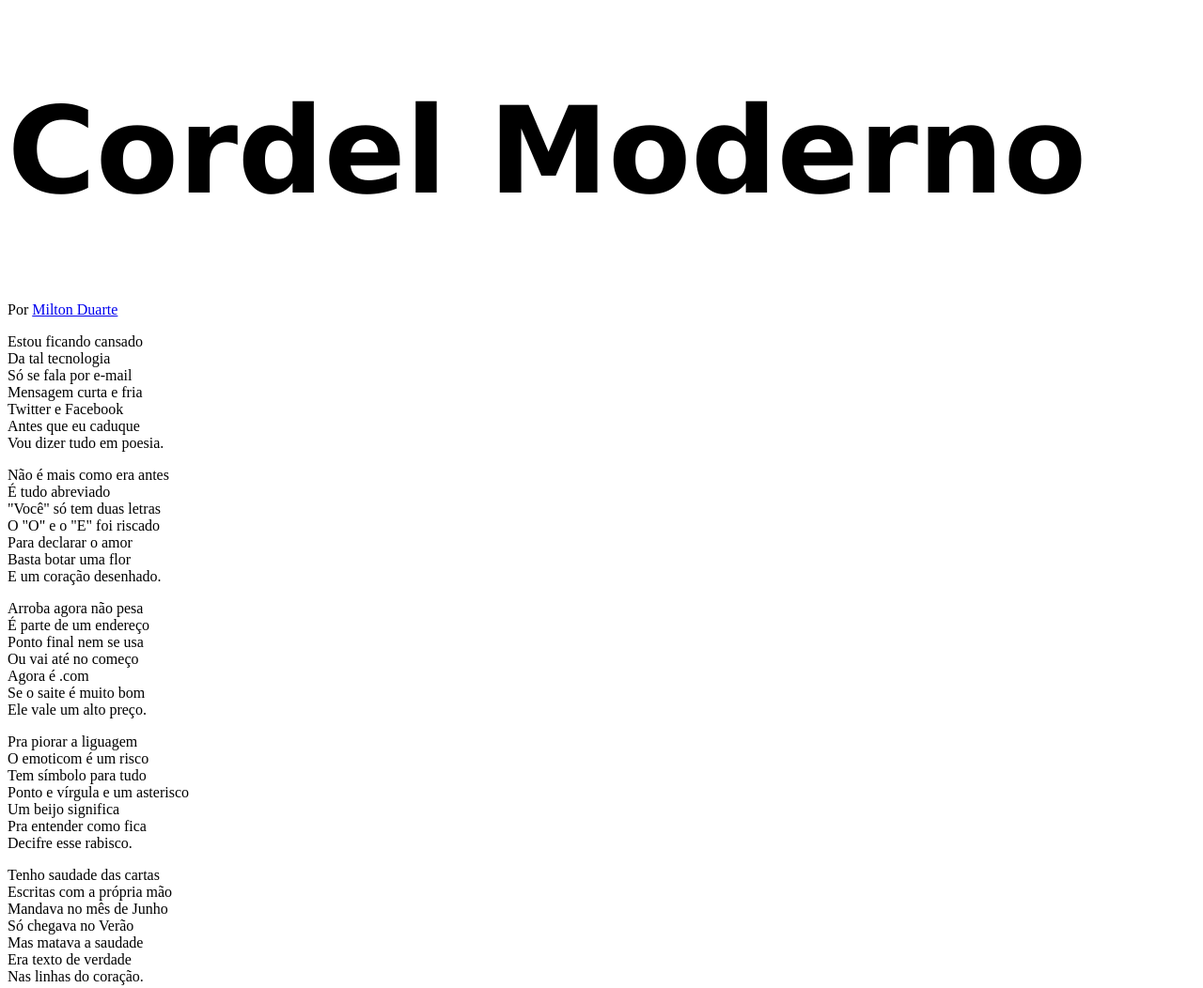
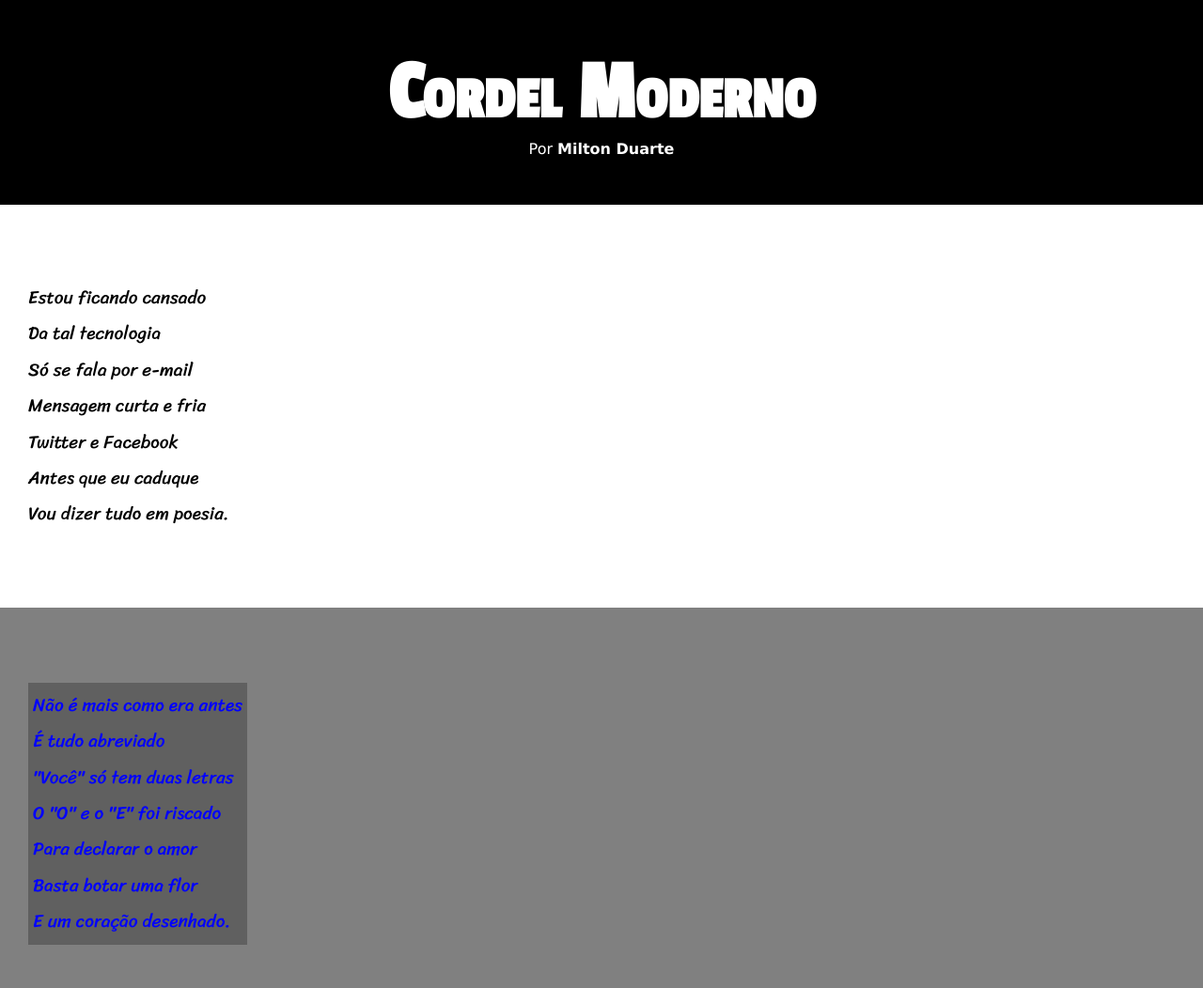
Before and after one commit to Natham01/html-css, a plain HTML site: page Materiais do Curso/Desafios/desafiocap20/cordel.html in a window 1280 px wide. Shown: the top 1052 px of the page at 94% size. Drawn offline with Linux system fonts and the light colour scheme.

Commit message:
Update Stylo do desafio cap 20

```diff
--- a/Materiais do Curso/Desafios/desafiocap20/cordel.html
+++ b/Materiais do Curso/Desafios/desafiocap20/cordel.html
@@ -5,12 +5,85 @@
 	<meta name="viewport" content="width=device-width, initial-scale=1">
 	<title>Aula cap ?</title>
 
+
 	<style type="text/css">
 
 
-		h1 {
-			font-family: Verdana, Geneva, Tahoma, sans-serif;
-			font-size: 10vw;
+		@import url('https://fonts.googleapis.com/css2?family=Passion+One&family=Sriracha&display=swap');
+
+		:root {
+			--fonte1: Verdana, Geneva, Tahoma, sans-serif;
+			--fonte2: 'Passion One', cursive;
+			--fonte3: 'Sriracha', cursive;;
+		}
+
+		* {
+			margin: 0px;
+			padding: 0px;
+		}
+
+		html,body {
+			min-height: 100vh;
+			background-color: darkgray;
+			font-family: var(--fonte1);
+		}
+
+		header {
+			background-color: black;
+			color: white;
+			text-align: center;
+		}
+
+		header > h1 {
+			padding-top: 50px;
+			font-variant: small-caps;
+			font-family: var(--fonte2);
+			font-size: 7vw;
+		}
+
+		header > p {
+			padding-bottom: 50px;
+		}
+
+		header a, footer a {
+			color: white;
+			text-decoration: none;
+			font-weight: bolder;
+		}
+		header a:hover, footer a:hover {
+			text-decoration: underline;
+		}
+
+		section {
+			padding-top: 10vh;
+			padding-bottom: 10vh;
+			line-height: 2em;
+			padding-left: 30px;
+			font-family: var(--fonte3);
+			font-size: 1.5vw;
+		}
+
+		section.normal {
+			background-color: white;
+			color: black;
+		}
+
+		section.imagem {
+			background-color: gray;
+			color: blue;
+		}
+
+		section.imagem > p {
+			display: inline-block;
+			padding: 5px;
+			background-color: rgba(0, 0, 0, 0.250);
+		}
+
+		footer {
+			background-color: black;
+			color: white;
+			text-align: center;
+			padding: 10px;
 		}
 	</style>
 
```
